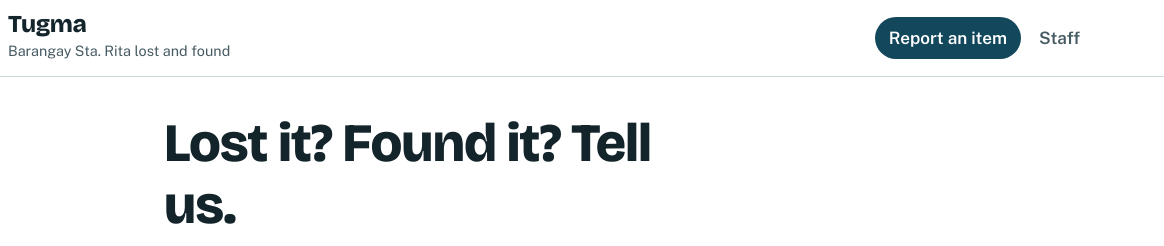
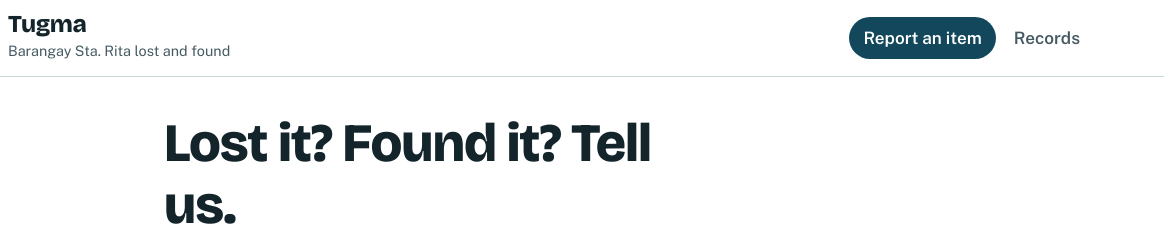
Before and after one commit to ricanotrika/tugma-barangay-system, a website: page index.html in a window 1280 px wide. Shown: the top 246 px of the page, 116-1280 px from the left. Drawn offline with nearby package versions, Linux system fonts and the light colour scheme.

```diff
--- a/index.html
+++ b/index.html
@@ -281,7 +281,7 @@
     </a>
     <nav class="nav" aria-label="Main">
       <a href="#/" id="nav-report">Report<span class="long"> an item</span></a>
-      <a href="#/staff" id="nav-staff">Staff</a>
+      <a href="#/staff" id="nav-staff">Records</a>
     </nav>
   </div>
 </header>
```
